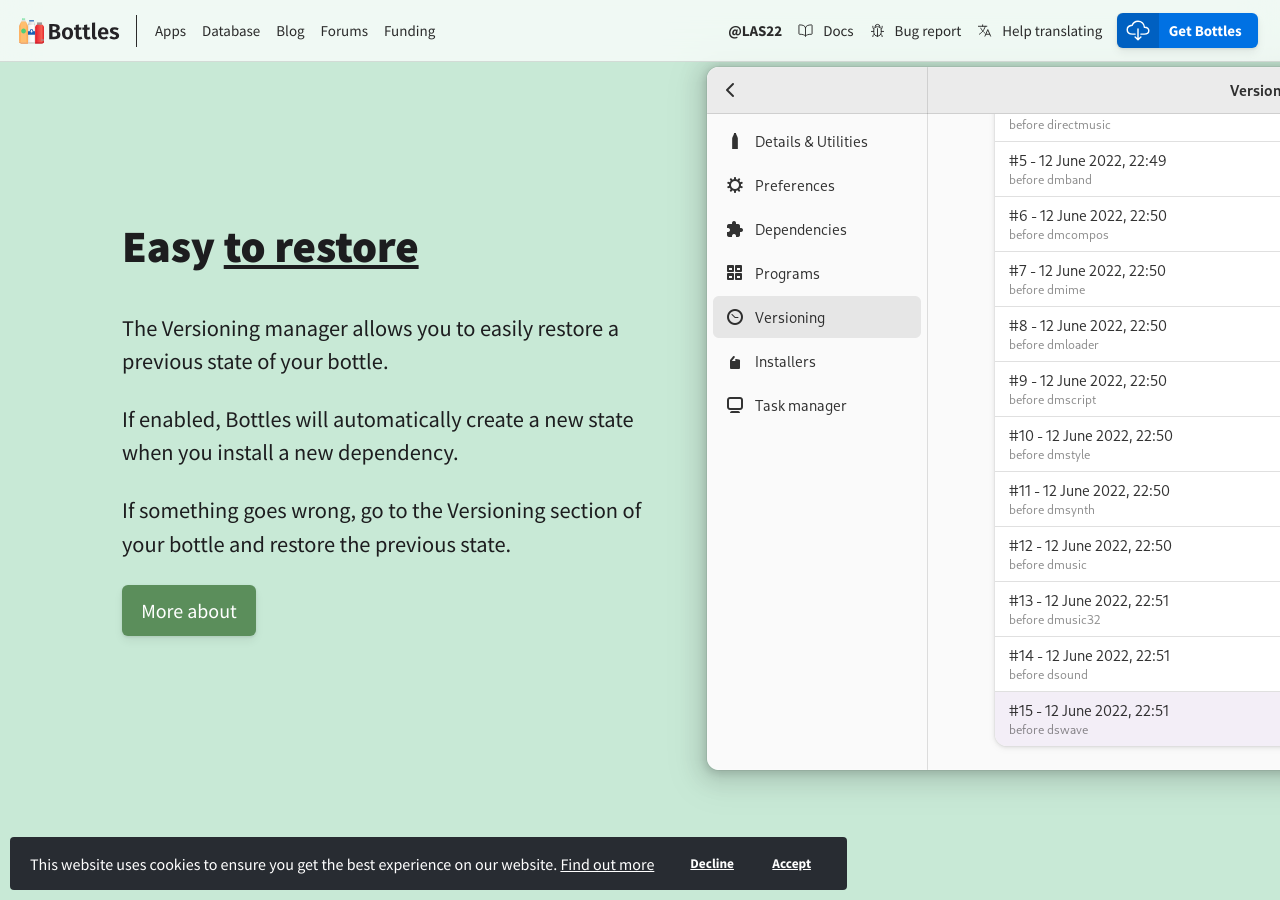
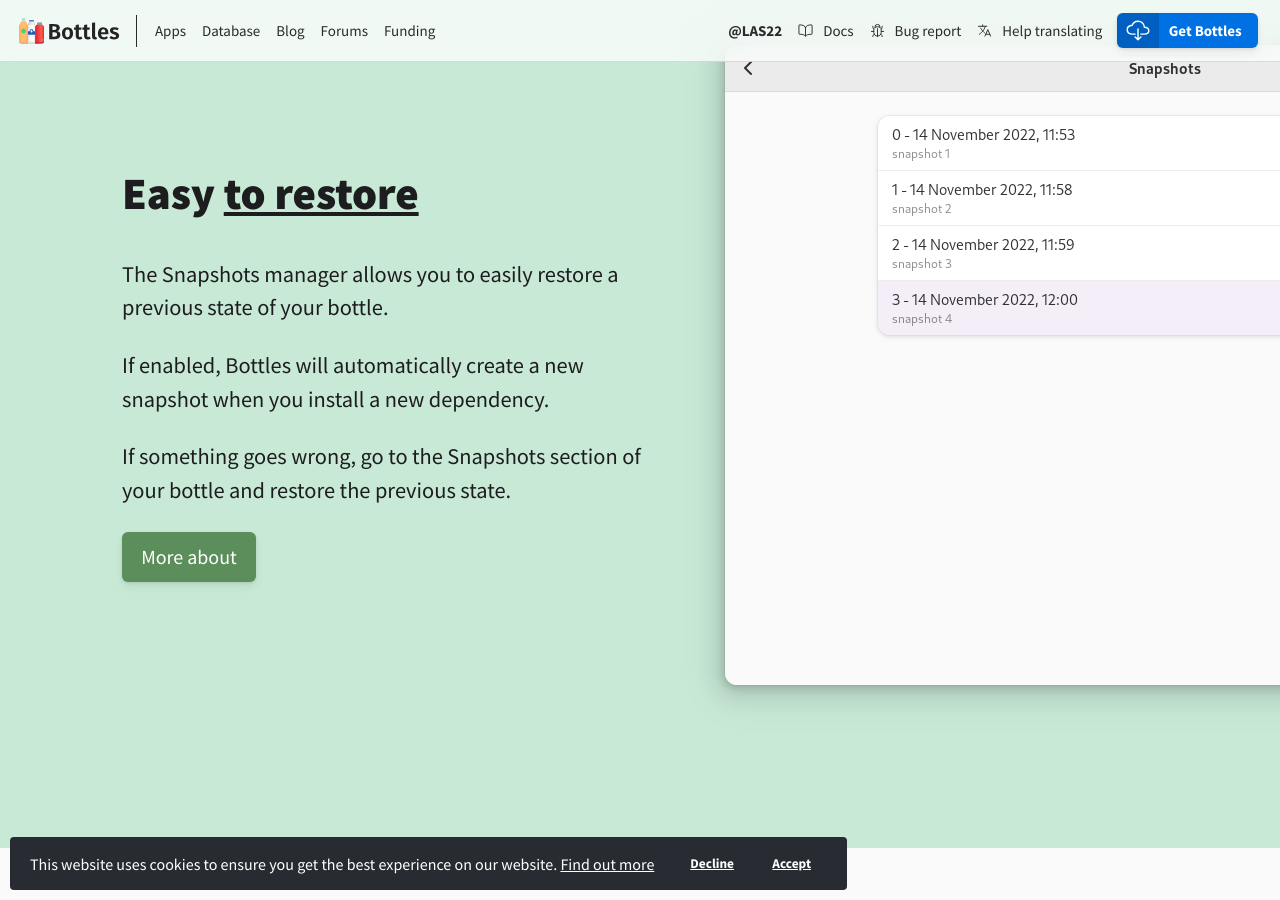
Before and after one commit to bottlesdevs/website, a Jekyll site: the page built from index.html, in a window 1280 px wide and 900 px high, scrolled down 6191 px. Built offline with Jekyll 4.4.1, drawn with Linux system fonts in a browser that asks for light colours; nearby versions of some CDN libraries; comment, search, counter and statistics services are not loaded.

Commit message:
Update screenshots and information

```diff
--- a/index.html
+++ b/index.html
@@ -142,11 +142,11 @@
   <div class="feature-display">
     <div class="description">
       <h2>Easy <u>to restore</u></h2>
-      <p>The Versioning manager allows you to easily restore a previous state
+      <p>The Snapshots manager allows you to easily restore a previous state
         of your bottle.</p>
-      <p>If enabled, Bottles will automatically create a new state when you
+      <p>If enabled, Bottles will automatically create a new snapshot when you
         install a new dependency.</p>
-      <p>If something goes wrong, go to the Versioning section of your bottle
+      <p>If something goes wrong, go to the Snapshots section of your bottle
         and restore the previous state.</p>
       <a href="https://docs.usebottles.com/bottles/versioning"
           class="button">
```
Also changed, not shown: uploads/bottle-creation-dark.png, uploads/bottle-creation.png, uploads/bottles-customizable-dark.png, uploads/bottles-customizable.png, uploads/bottles-dependencies-manager-dark.png, uploads/bottles-dependencies-manager.png, uploads/bottles-gaming-dark.png, uploads/bottles-gaming.png, uploads/bottles-installers-dark.png, uploads/bottles-installers.png, uploads/bottles-versioning-dark.png, uploads/bottles-versioning.png.
